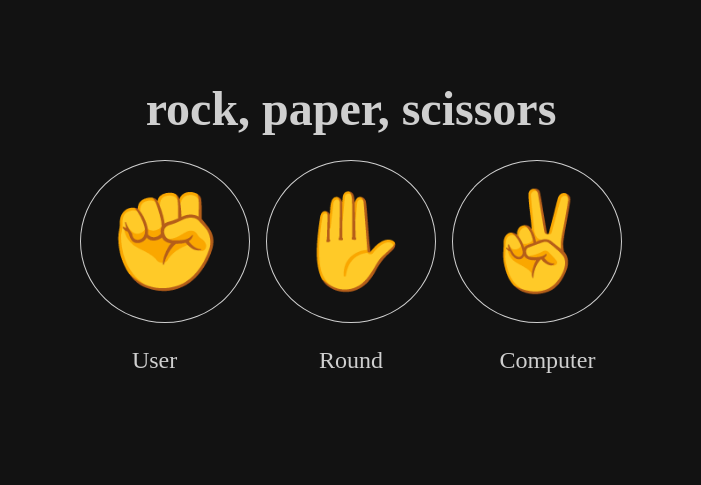
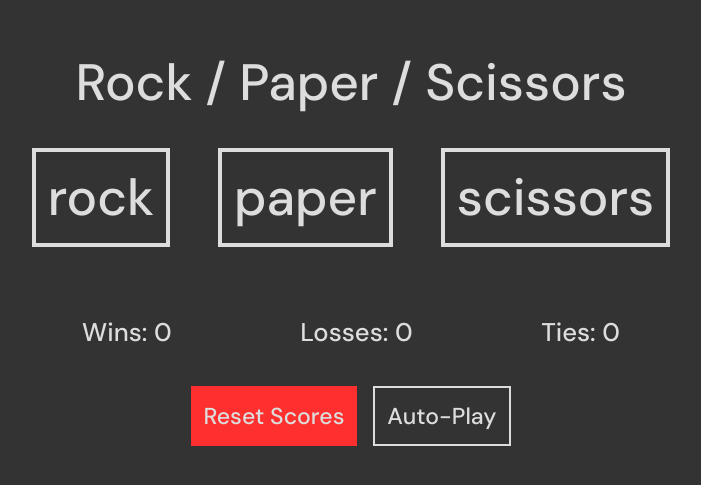
Before and after one commit to ode2stephen/rock-paper-scissors, a plain HTML site: page index.html in a window 1280 px wide. Shown: the part 173-658 px from the top of the page, without its empty margins (289-990 px from the left). Drawn offline with Linux system fonts and the light colour scheme.

Commit message:
Revert "prepare basic ui for the game"
This reverts commit 7b33c89f2a937d1d827ade26ac2f68a9209ba6c2.

```diff
--- a/index.html
+++ b/index.html
@@ -1,32 +1,39 @@
-<!DOCTYPE html>
+<!doctype html>
 <html lang="en">
-
-<head>
-    <meta charset="UTF-8">
-    <meta name="viewport" content="width=device-width, initial-scale=1.0">
-    <title>rock, paper, scissors</title>
-    <link rel="stylesheet" href="styles.css">
-    <script src="./script.js" defer></script>
-</head>
-
-<body>
-    <h1>rock, paper, scissors</h1>
+  <head>
+    <title>Rock Paper Scissors</title>
+    <meta charset="UTF-8" />
+    <meta name="viewport" content="width=device-width, initial-scale=1" />
+    <link href="./styles.css" rel="stylesheet" />
+    <script src="script.js" defer></script>
+  </head>
+  <body>
+    <header>Rock / Paper / Scissors</header>
     <main>
-        <div class="choices">
-            <div class="rock">&#9994;</div>
-            <div class="paper">&#9995;</div>
-            <div class="scissors">&#9996;</div>
+      <section class="choices">
+        <div class="rock">rock</div>
+        <div class="paper">paper</div>
+        <div class="scissors">scissors</div>
+      </section>
+      <section class="round-result">
+        <div class="move">
+          <p>You played:</p>
+          <div class="user-move"></div>
         </div>
-        <div class="scores">
-            <div>User</div>
-            <div>Round</div>
-            <div>Computer</div>
-            <div class="user-score"></div>
-            <div class="round-count"></div>
-            <div class="comp-score"></div>
+        <div class="move">
+          <p>Computer played:</p>
+          <div class="comp-move"></div>
         </div>
-        <div class="opts"></div>
+      </section>
+      <section class="scores">
+        <span class="wins"> Wins: <span>0</span> </span>
+        <span class="losses">Losses: <span>0</span> </span>
+        <span class="ties">Ties: <span>0</span> </span>
+      </section>
+      <section class="game-options">
+        <button class="reset">Reset Scores</button>
+        <button class="auto-play">Auto-Play</button>
+      </section>
     </main>
-</body>
-
+  </body>
 </html>
--- a/styles.css
+++ b/styles.css
@@ -1,50 +1,98 @@
-:root {
-    /* VARIABLES */
-    --bg: #121212;
-    --fg: #cfcfcf;
+@import url('https://fonts.googleapis.com/css2?family=DM+Sans:opsz,wght@9..40,200;9..40,300;9..40,500&display=swap');
 
+html {
   box-sizing: border-box;
-    font-size: 62.5%;
-    color: var(--fg);
 }
-
-*,
-*:before,
-*:after {
+*, *:before, *:after {
   box-sizing: inherit;
   margin: 0;
   padding: 0;
+  font-family: 'DM Sans', sans-serif;
 }
 
 body {
   display: flex;
-    height: 100svh;
   flex-direction: column;
   align-items: center;
   justify-content: center;
-    background-color: var(--bg);
+  background-color: #333;
+  height: 100vh;
 }
 
-h1 {
-    font-size: 4.8rem;
+header {
+  font-size: clamp(24px, 4vw, 64px);
+  text-align: center;
+  color: #ddd;
+  margin: 24px 0px;
 }
 
-.choices {
-    padding: 24px;
+main section.choices {
+  height: clamp(calc(70vh - 100vw), 40%, 450px);
   display: flex;
-    font-size: 9.6rem;
+  align-items: center;
+  gap: clamp(18px, 4vw, 48px);
+  font-size:  clamp(28px, 4vw, 128px);
+}
+
+main section.choices div {
+  border: 4px solid #ddd;
+  padding: 12px;
+  color: #ddd;
+}
+
+main section.round-result {
+  display: flex;
+  justify-content: space-between;
+  gap: clamp(8px, 1.2vw, 16px);
+  color: #ddd;
+  margin: 24px 0 36px;
+  text-align: center;
+}
+
+main section.round-result .move {
+  display: none;
+  flex-direction: column;
+  align-items: center;
   gap: 16px;
 }
 
-.choices > div {
-    border: 1px solid var(--fg);
-    padding: 24px;
-    border-radius: 50%;
+main section.round-result .move p {
+  font-size: clamp(14px, 2vw, 48px);
 }
 
-.scores {
-    display: grid;
-    grid-template-columns: repeat(3, 1fr);
-    font-size: 2.4rem;
-    text-align: center;
+main section.round-result .move div {
+  font-size: clamp(24px, 2vw, 56px);
+  padding: 16px;
+  border-bottom: 2px solid #ddd;
 }
+
+main section.scores {
+  height: 32px;
+  display: flex;
+  justify-content: space-around;
+  gap: 28px;
+  color: #ddd;
+  font-size: clamp(16px, 2vw, 64px);
+  margin-bottom: clamp(12px, 3vw, 48px);
+}
+
+main section.game-options {
+  display: flex;
+  justify-content: center;
+  gap: clamp(8px, 1.2vw, 16px);
+}
+
+main section.game-options button {
+  all: unset;
+  font-size: clamp(16px, 1.8vw, 64px);
+  padding: clamp(8px, 1vw, 16px);
+  color: #ddd;
+}
+
+main section.game-options button.reset {
+  background-color: #fd2f2f;
+}
+
+main section.game-options button.auto-play {
+  border: 2px solid #ddd;
+}
```
Lines whose indentation alone changed are shown as unchanged.
